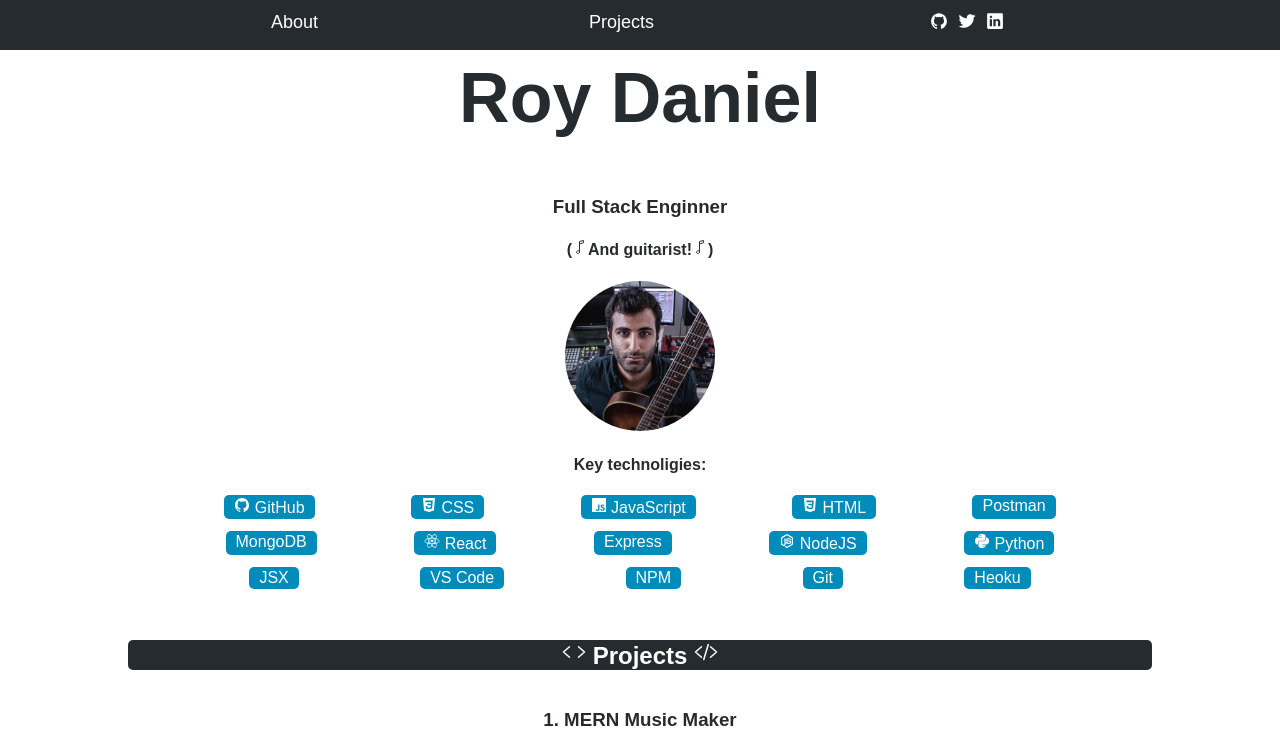
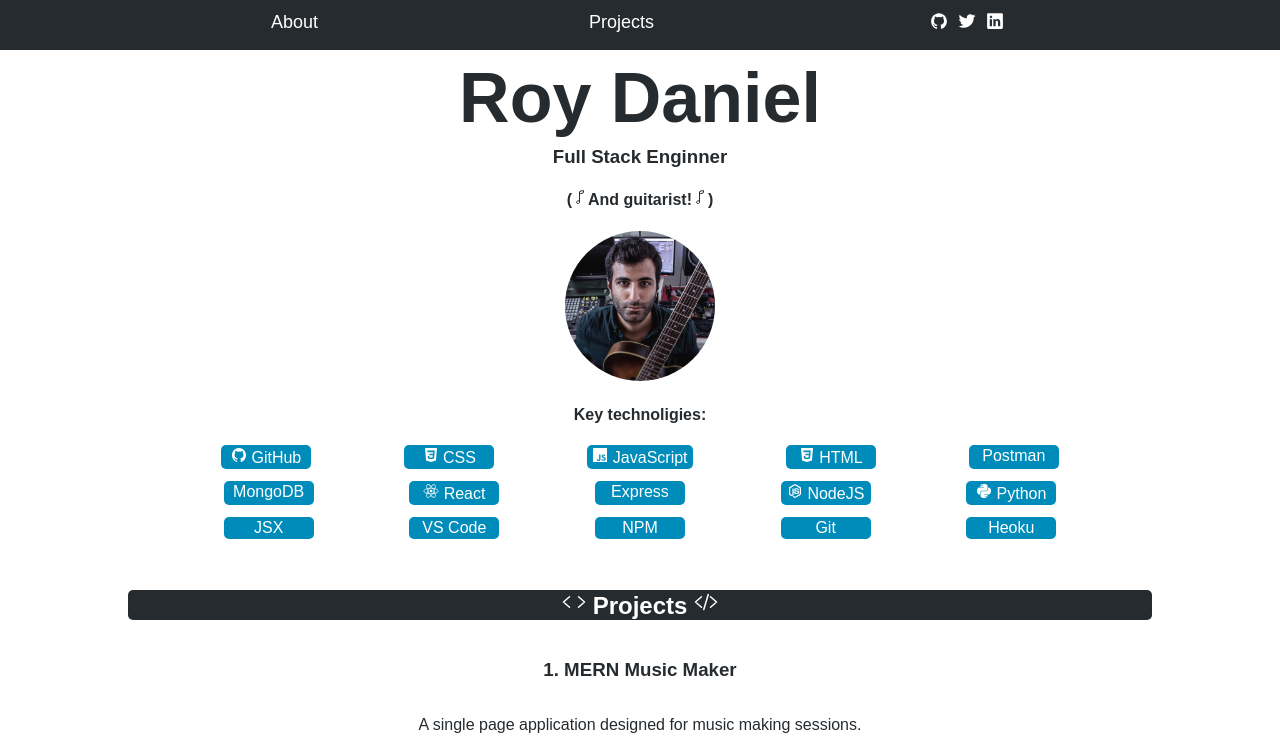
Before and after one commit to fxcircus/portfolio, a plain HTML site: page index.html in a window 1280 px wide. Shown: the top 748 px of the page. Drawn offline with nearby package versions, Linux system fonts and the light colour scheme; a web font is replaced by a local one.

Commit message:
spacing fix

```diff
--- a/styles.css
+++ b/styles.css
@@ -35,6 +35,10 @@ nav {
 
 .social-links > li {
     margin: 0 5px 0 5px;
+}
+
+#about-section > h3 {
+    margin-top: -50px;
 }
 
 
@@ -104,7 +108,8 @@ img:hover {
     background: var(--color-blue);
     color: white;
     border-radius: 5px;
-    padding: 2px 10px 2px 10px;
+    padding: 2px 5px 2px 5px;
+    min-width: 80px;
 }
 
 .overlay {
@@ -120,6 +125,7 @@ img:hover {
     background-color: #008CBA;
   }
 
+
   .project-card:hover .overlay {
     opacity: 1;
   }
@@ -127,7 +133,7 @@ img:hover {
   .text {
     color: white;
     font-size: 20px;
-    position: relative;
+    position: absolute;
     top: 50%;
     left: 50%;
     -webkit-transform: translate(-50%, -50%);
```
Also changed, not shown: index.html (+6 -3 lines).
